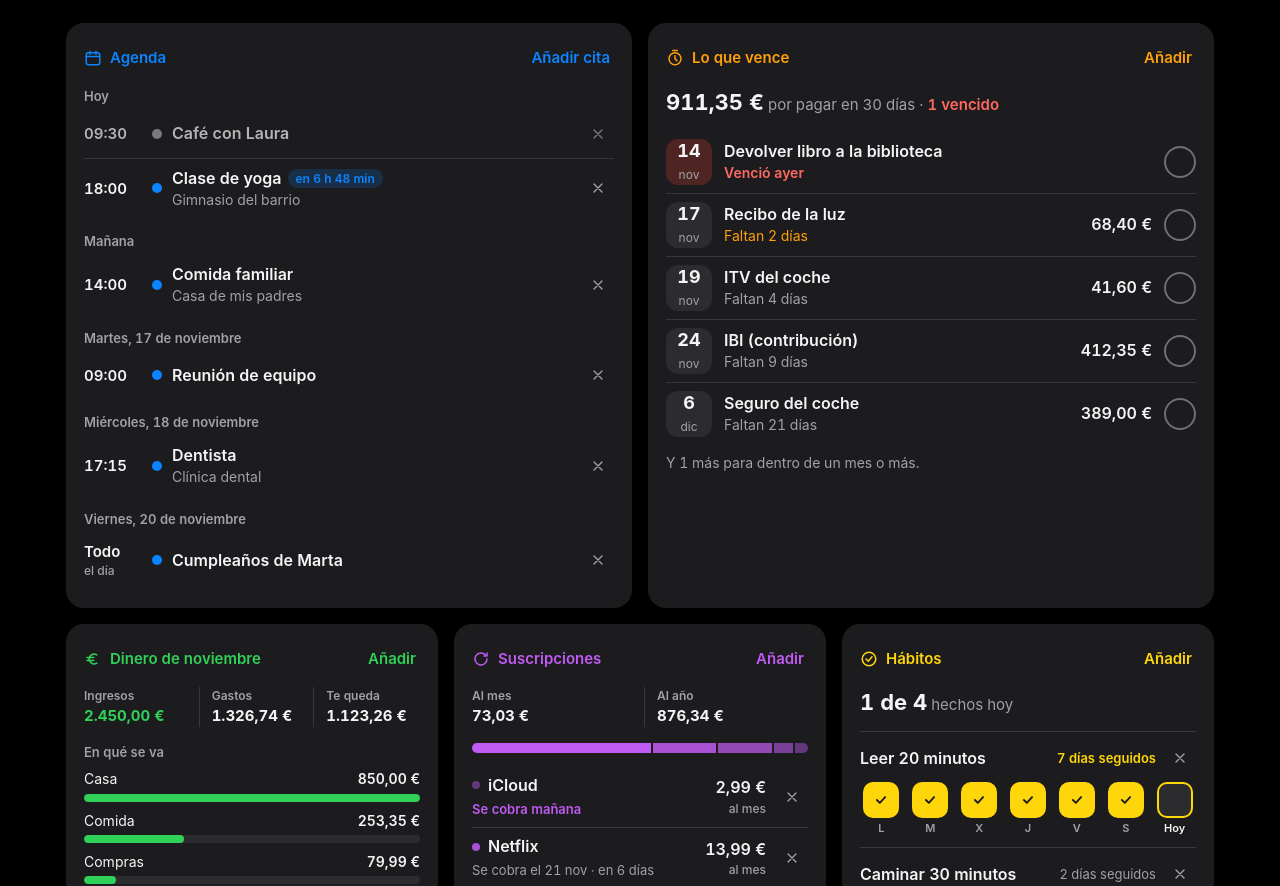
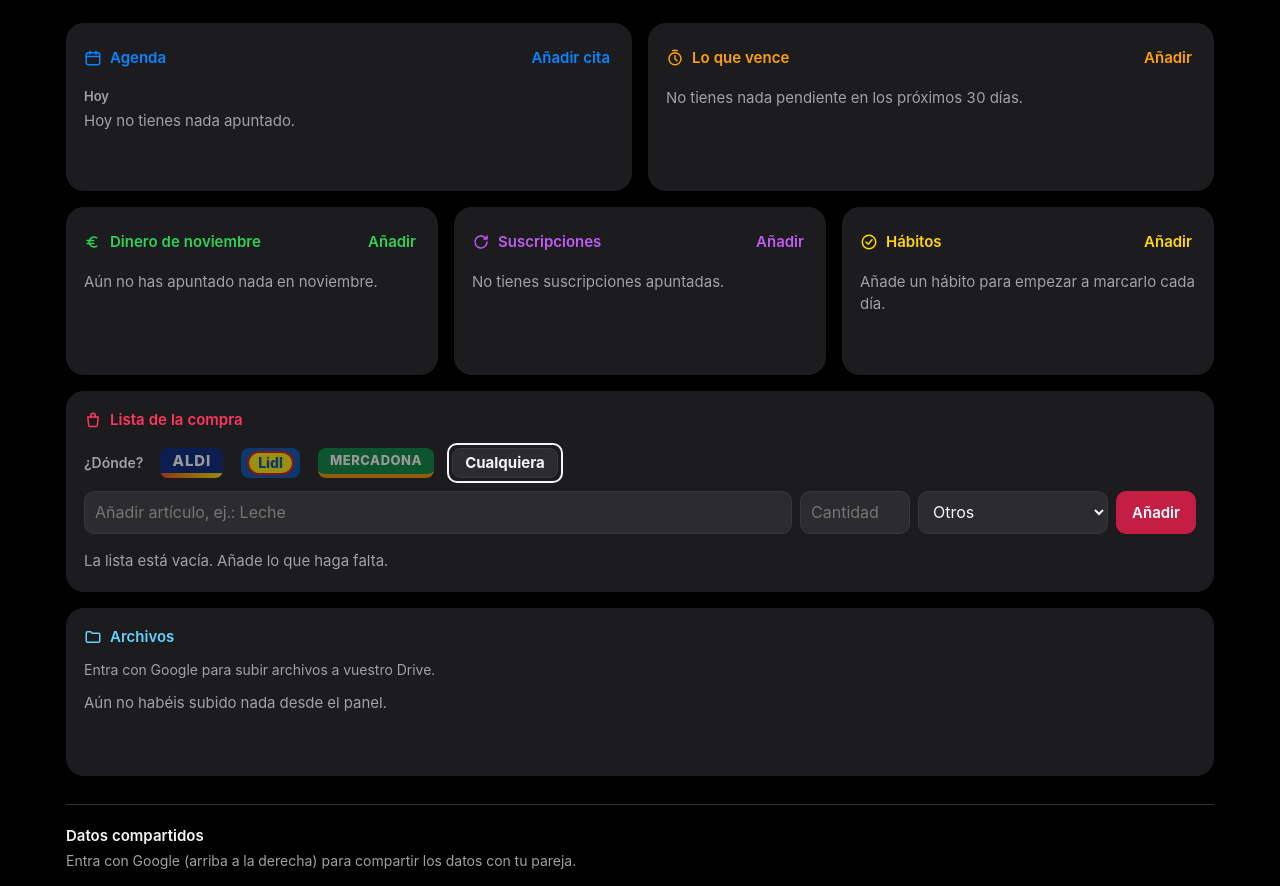
Before and after one commit to raicard98/panel-de-vida, a plain HTML site: page panel.html in a window 1280 px wide. Shown: the part 105-991 px from the top of the page. Drawn offline with Linux system fonts and the light colour scheme.

Commit message:
Sin datos de ejemplo: el panel empieza vacío y los ejemplos viejos se quitan solos
Co-Authored-By: Claude Opus 5.5 <noreply@anthropic.com>

```diff
--- a/panel.html
+++ b/panel.html
@@ -547,7 +547,6 @@
       <button type="button" class="boton" id="copia-guardar">Guardar copia</button>
       <button type="button" class="boton" id="copia-cargar">Cargar copia</button>
       <input type="file" id="copia-archivo" accept=".json,application/json" hidden>
-      <button type="button" class="boton boton--peligro" id="ejemplo-borrar" hidden>Borrar datos de ejemplo</button>
     </div>
     <p class="pie-aviso" id="pie-aviso" role="status"></p>
   </footer>
@@ -571,69 +570,6 @@
   const masDias = (n) => { const d = new Date(ahora); d.setDate(d.getDate() + n); return diaISO(d); };
   const hoy = diaISO(ahora);
 
-  function datosDeEjemplo() {
-    return {
-      ejemplo: true,
-      agenda: [
-        { id: 'e1', titulo: 'Café con Laura', fecha: hoy, hora: '09:30', lugar: 'Café Central' },
-        { id: 'e2', titulo: 'Clase de yoga', fecha: hoy, hora: '18:00', lugar: 'Gimnasio del barrio' },
-        { id: 'e3', titulo: 'Comida familiar', fecha: masDias(1), hora: '14:00', lugar: 'Casa de mis padres' },
-        { id: 'e4', titulo: 'Reunión de equipo', fecha: masDias(2), hora: '09:00', lugar: '' },
-        { id: 'e5', titulo: 'Dentista', fecha: masDias(3), hora: '17:15', lugar: 'Clínica dental' },
-        { id: 'e6', titulo: 'Cumpleaños de Marta', fecha: masDias(5), hora: '', lugar: '' },
-      ],
-      vence: [
-        { id: 'v1', titulo: 'Devolver libro a la biblioteca', fecha: masDias(-1), importe: null },
-        { id: 'v2', titulo: 'Recibo de la luz', fecha: masDias(2), importe: 68.4 },
-        { id: 'v3', titulo: 'ITV del coche', fecha: masDias(4), importe: 41.6 },
-        { id: 'v4', titulo: 'IBI (contribución)', fecha: masDias(9), importe: 412.35 },
-        { id: 'v5', titulo: 'Seguro del coche', fecha: masDias(21), importe: 389 },
-        { id: 'v6', titulo: 'Renovar el DNI', fecha: masDias(48), importe: 12 },
-      ],
-      dinero: [
-        ['ingreso', 'Nómina', 2450, 'Ingresos', 1],
-        ['gasto', 'Alquiler', 850, 'Casa', 1],
-        ['gasto', 'Supermercado', 86.4, 'Comida', 2],
-        ['gasto', 'Gasolina', 60, 'Transporte', 4],
-        ['gasto', 'Supermercado', 54.2, 'Comida', 7],
-        ['gasto', 'Cena con amigos', 45.5, 'Ocio', 8],
-        ['gasto', 'Farmacia', 18.9, 'Salud', 10],
-        ['gasto', 'Zapatillas', 79.99, 'Compras', 11],
-        ['gasto', 'Supermercado', 112.75, 'Comida', 13],
-        ['gasto', 'Cine', 19, 'Ocio', 14],
-      ].map(([tipo, concepto, importe, categoria, dia], i) => ({
-        id: 'd' + i, tipo, concepto, importe, categoria,
-        fecha: diaISO(new Date(ahora.getFullYear(), ahora.getMonth(), Math.min(dia, ahora.getDate()))),
-      })),
-      suscripciones: [
-        { id: 's1', nombre: 'Gimnasio', importe: 39.9, periodo: 'mensual', fecha: masDias(17) },
-        { id: 's2', nombre: 'Netflix', importe: 13.99, periodo: 'mensual', fecha: masDias(6) },
-        { id: 's3', nombre: 'Spotify', importe: 11.99, periodo: 'mensual', fecha: masDias(12) },
-        { id: 's4', nombre: 'Amazon Prime', importe: 49.9, periodo: 'anual', fecha: masDias(90) },
-        { id: 's5', nombre: 'iCloud', importe: 2.99, periodo: 'mensual', fecha: masDias(1) },
-      ],
-      // Patrón de días hechos (1) en las últimas 3 semanas, del más antiguo a hoy.
-      habitos: [
-        ['h1', 'Leer 20 minutos', '101101111011011111110'],
-        ['h2', 'Caminar 30 minutos', '110110100111011010110'],
-        ['h3', 'Meditar', '000100110010011101111'],
-        ['h4', 'Sin pantallas antes de dormir', '100010011000110101000'],
-      ].map(([id, nombre, patron]) => ({
-        id, nombre, hechos: [...patron].flatMap((c, i) => (c === '1' ? [masDias(i - patron.length + 1)] : [])),
-      })),
-      compra: [
-        ['c1', 'Plátanos', '1 kg', 'Fruta y verdura', false, 'mercadona'],
-        ['c2', 'Tomates', '6', 'Fruta y verdura', false, 'mercadona'],
-        ['c3', 'Pechuga de pollo', '500 g', 'Carne y pescado', false, 'lidl'],
-        ['c4', 'Leche', '6 l', 'Lácteos y huevos', false, 'aldi'],
-        ['c5', 'Huevos', '12', 'Lácteos y huevos', true, 'aldi'],
-        ['c6', 'Pan de molde', '', 'Panadería', false, 'cualquiera'],
-        ['c7', 'Aceite de oliva', '1 l', 'Despensa', false, 'mercadona'],
-        ['c8', 'Arroz', '', 'Despensa', true, 'lidl'],
-        ['c9', 'Detergente', '', 'Limpieza y hogar', false, 'aldi'],
-      ].map(([id, nombre, cantidad, seccion, comprado, tienda]) => ({ id, nombre, cantidad, seccion, comprado, tienda })),
-    };
-  }
   function cargar() {
     try { return JSON.parse(localStorage.getItem(CLAVE)); } catch { return null; }
   }
@@ -645,14 +581,13 @@
   function guardar() { guardarLocal(); programarSincronizacion(); }
   // Completa los apartados que falten (datos guardados con una versión anterior del panel).
   function completar(d) {
-    const ej = d.ejemplo ? datosDeEjemplo() : {};
     for (const [clave, vacio] of [['agenda', []], ['vence', []], ['dinero', []], ['suscripciones', []], ['habitos', []], ['compra', []], ['archivos', []]]) {
-      if (!d[clave] || typeof d[clave] !== 'object') d[clave] = ej[clave] || vacio;
+      if (!d[clave] || typeof d[clave] !== 'object') d[clave] = vacio;
     }
     delete d.salud; // el apartado de salud se quitó el 15/11/2026
     return d;
   }
-  const datos = completar(cargar() || datosDeEjemplo());
+  const datos = completar(cargar() || {}); // sin datos de ejemplo: el panel empieza vacío
 
   // Euros con formato español: 1.234,56 €
   const fmtEuros = new Intl.NumberFormat('es-ES', { style: 'currency', currency: 'EUR', useGrouping: 'always' });
@@ -1256,13 +1191,12 @@
   function pintarTodo() { pintarAgenda(); pintarVence(); pintarDinero(); pintarSuscripciones(); pintarHabitos(); pintarCompra(); pintarArchivos(); }
   pintarTodo();
 
-  // ---------- Copia de seguridad y datos de ejemplo ----------
+  // ---------- Copia de seguridad ----------
   const aviso = document.getElementById('pie-aviso');
   const avisar = (texto, mal = false) => { aviso.textContent = texto; aviso.classList.toggle('mal', mal); };
   const fechaCorta = (d) => new Date(d).toLocaleDateString('es-ES', { day: '2-digit', month: '2-digit', year: 'numeric' });
 
   function pintarPie() {
-    document.getElementById('ejemplo-borrar').hidden = !datos.ejemplo;
     document.getElementById('pie-texto').textContent =
       (leerDrive()?.archivoId
         ? 'Vuestros datos se guardan en este dispositivo y en vuestra carpeta «Panel de vida» de Google Drive. '
@@ -1309,12 +1243,8 @@
     for (const k of ['agenda', 'vence', 'dinero', 'suscripciones', 'habitos', 'compra', 'archivos']) datos[k] = datos[k].filter((x) => !ID_EJEMPLO.test(x.id));
     datos.ejemplo = false;
   }
-  document.getElementById('ejemplo-borrar').addEventListener('click', () => {
-    if (!confirm('¿Borrar todos los datos de ejemplo? Lo que hayas añadido tú se queda.')) return;
-    quitarEjemplos();
-    guardar(); pintarTodo(); pintarPie();
-    avisar('Datos de ejemplo borrados. El panel es todo tuyo.');
-  });
+  // Los paneles que aún tenían los datos de ejemplo de la primera versión se limpian solos (lo tuyo se queda)
+  if (datos.ejemplo) { quitarEjemplos(); guardarLocal(); pintarTodo(); }
 
   // ---------- Datos compartidos en Google Drive ----------
   // Un archivo «panel-de-vida-datos.json» dentro de la carpeta «Panel de vida» del primero que la crea,
@@ -1540,7 +1470,7 @@
       const botones = el('div', 'pie-botones');
       botones.append(
         accion('Crear carpeta compartida', async () => {
-          if (!confirm('Se creará la carpeta «Panel de vida» en tu Google Drive con tus datos (sin los de ejemplo). ¿Seguir?')) return;
+          if (!confirm('Se creará la carpeta «Panel de vida» en tu Google Drive con tus datos. ¿Seguir?')) return;
           await crearCompartido(); avisar('Carpeta creada en tu Drive. Ahora compártela con tu pareja.');
         }, true),
         accion('Usar la que me han compartido', unirseCompartido),
--- a/sw.js
+++ b/sw.js
@@ -1,6 +1,6 @@
 // Trabajador del Panel de vida: guarda una copia de la app para que abra sin conexión.
 // Primero intenta la versión nueva de internet; si no hay conexión, usa la copia guardada.
-const CACHE = 'panel-v13';
+const CACHE = 'panel-v14';
 const ARCHIVOS = ['./panel.html', './manifest.webmanifest', './icons/icono-192.png', './icons/icono-512.png', './icons/icono-maskable-512.png', './icons/icono-apple-180.png'];
 
 self.addEventListener('install', (e) => {
```
